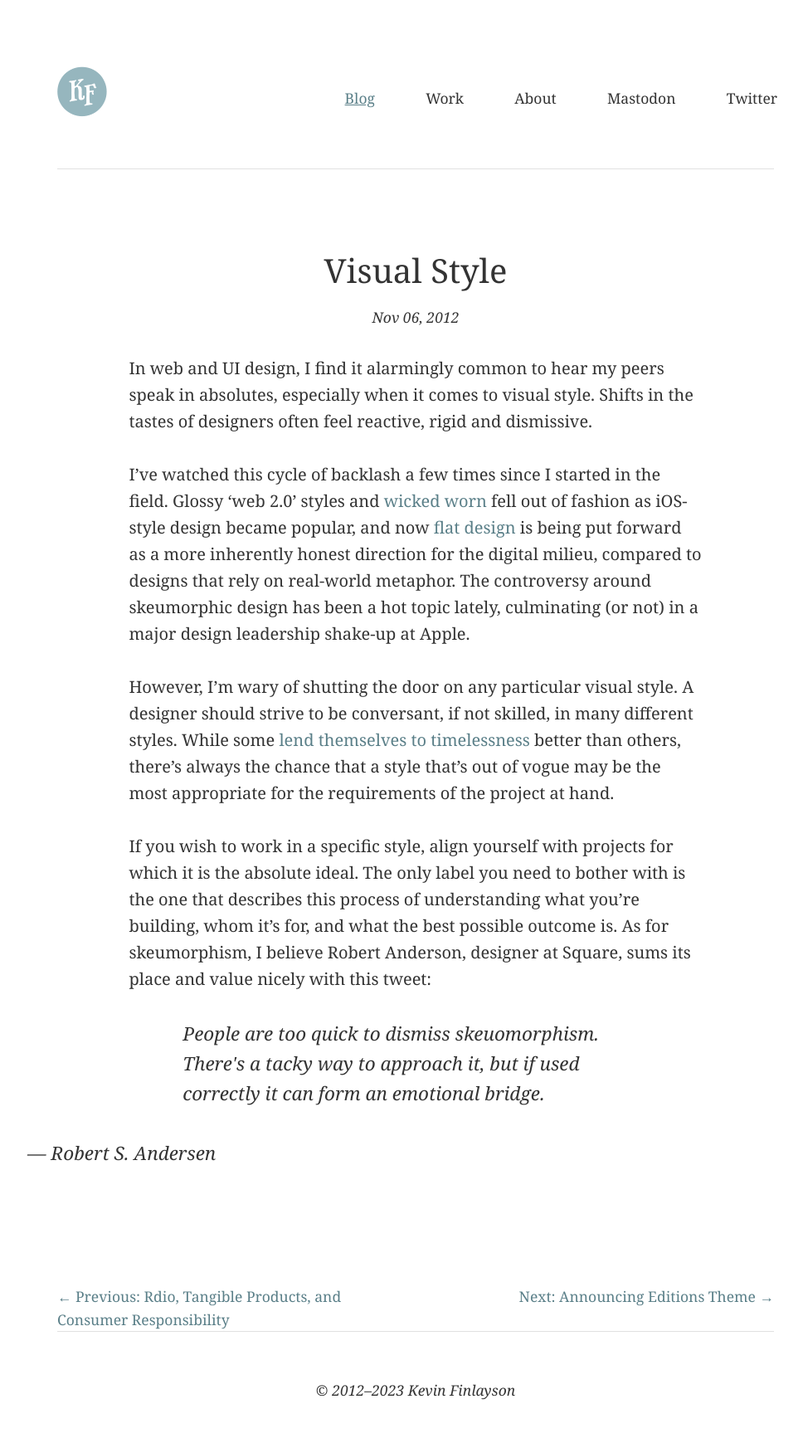
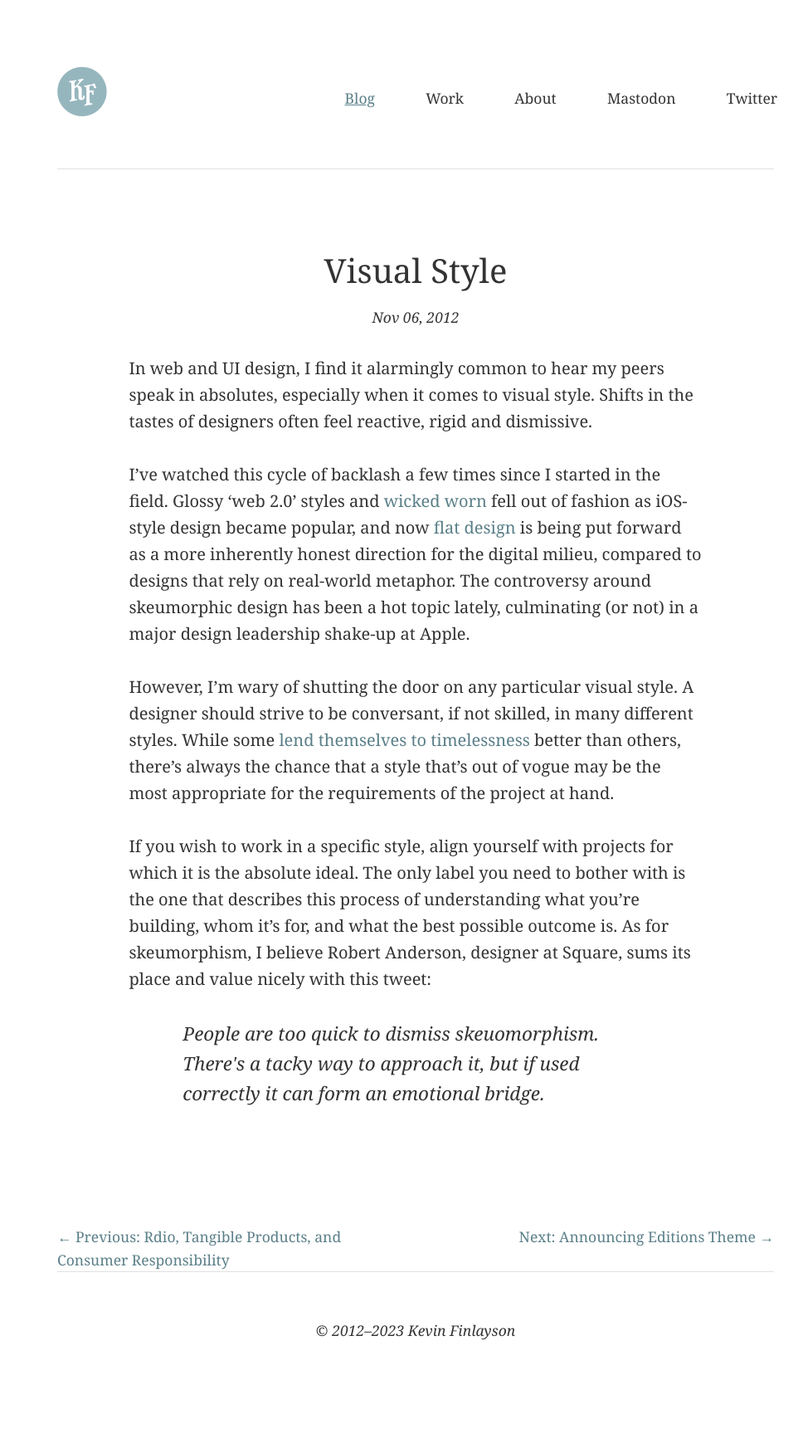
Before and after one commit to kevinfinlayson/kevinfinlayson.com, a Jekyll site: the page built from _posts/2012-11-06-visual-style.md, in a window 1280 px wide. Shown: the whole page at 83% size, without its empty margins (139-1107 px from the left). Built offline with Jekyll 4.4.1, drawn with Linux system fonts in a browser that asks for light colours; nearby versions of some CDN libraries; some web fonts are replaced; after the commit the page ends 1673 px from its top, so only the background shows below that.

Commit message:
removed unecessary citation from visual design post

```diff
--- a/_posts/2012-11-06-visual-style.md
+++ b/_posts/2012-11-06-visual-style.md
@@ -11,4 +11,4 @@ However, I’m wary of shutting the door on any particular visual style. A desig
 
 If you wish to work in a specific style, align yourself with projects for which it is the absolute ideal. The only label you need to bother with is the one that describes this process of understanding what you’re building, whom it’s for, and what the best possible outcome is. As for skeumorphism, I believe Robert Anderson, designer at Square, sums its place and value nicely with this tweet:
 
-<blockquote class="twitter-tweet tw-align-center"><p>People are too quick to dismiss skeuomorphism. There's a tacky way to approach it, but if used correctly it can form an emotional bridge.</p>&mdash; Robert S. Andersen</blockquote>
+<blockquote class="twitter-tweet tw-align-center" cite="https://twitter.com/rsa/status/263256705268342784"><p>People are too quick to dismiss skeuomorphism. There's a tacky way to approach it, but if used correctly it can form an emotional&nbsp;bridge.</p></blockquote>
```
